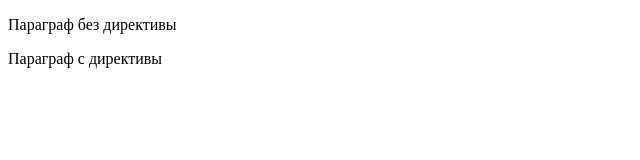
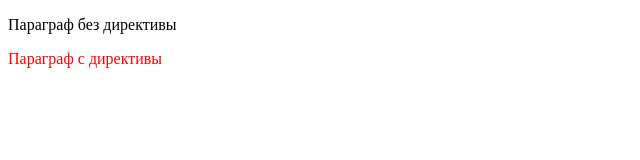
Before and after one commit to AndriiStoliarov/frameworks, an Angular app in the folder angular/yuriSimonov/basic-course-2023/: page / in a window 1280 px wide. Shown: the top 160 px of the page, without its empty margins (0-640 px from the left). Built offline with nearby package versions, Linux system fonts and the light colour scheme.

Commit message:
lesson 19 passed

```diff
--- a/angular/yuriSimonov/basic-course-2023/src/app/app.component.html
+++ b/angular/yuriSimonov/basic-course-2023/src/app/app.component.html
@@ -438,4 +438,6 @@ track item; let childIndex = $index) {
 
 <!-- lesson 19 --------------------------------->
 <p>Параграф без директивы</p>
-<p appCustomDirective>Параграф с директивы</p>
+<p appCustomDirective style="color: lime" color="lime" class="color">
+  Параграф с директивы
+</p>
--- a/angular/yuriSimonov/basic-course-2023/src/app/directives/custom-directive.directive.ts
+++ b/angular/yuriSimonov/basic-course-2023/src/app/directives/custom-directive.directive.ts
@@ -1,10 +1,23 @@
-import { Directive } from '@angular/core';
+import { Directive, ElementRef, HostBinding } from '@angular/core';
 
 @Directive({
   selector: '[appCustomDirective]',
 })
 export class CustomDirectiveDirective {
-  constructor() {
+  // класс ElementRef служит для типизации обычных html-элементов.
+  //! security risk
+  constructor(private element: ElementRef) {
     console.log('appCustomDirective');
+    console.log('element :>> ', this.element);
+
+    this.element.nativeElement.style.color = 'red';
   }
+
+  // @HostBinding('style.color') color: string = 'lime';
+  // @HostBinding('attr.color') attr: string = 'lime';
+  // @HostBinding('class.color') class: boolean = true;
+
+  @HostBinding('style.color') color = null;
+  @HostBinding('attr.color') attr = undefined;
+  @HostBinding('class.color') class = false;
 }
```
